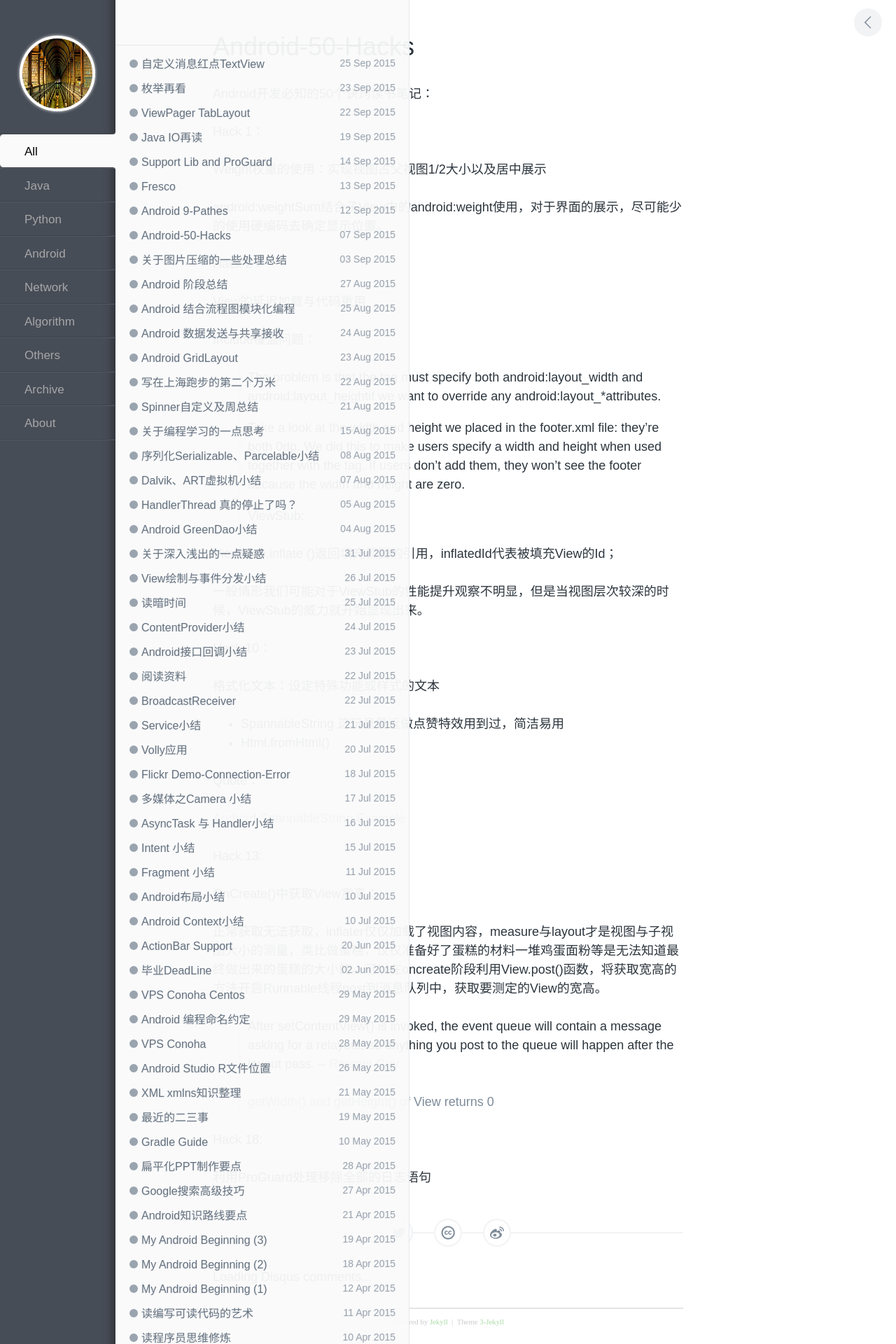
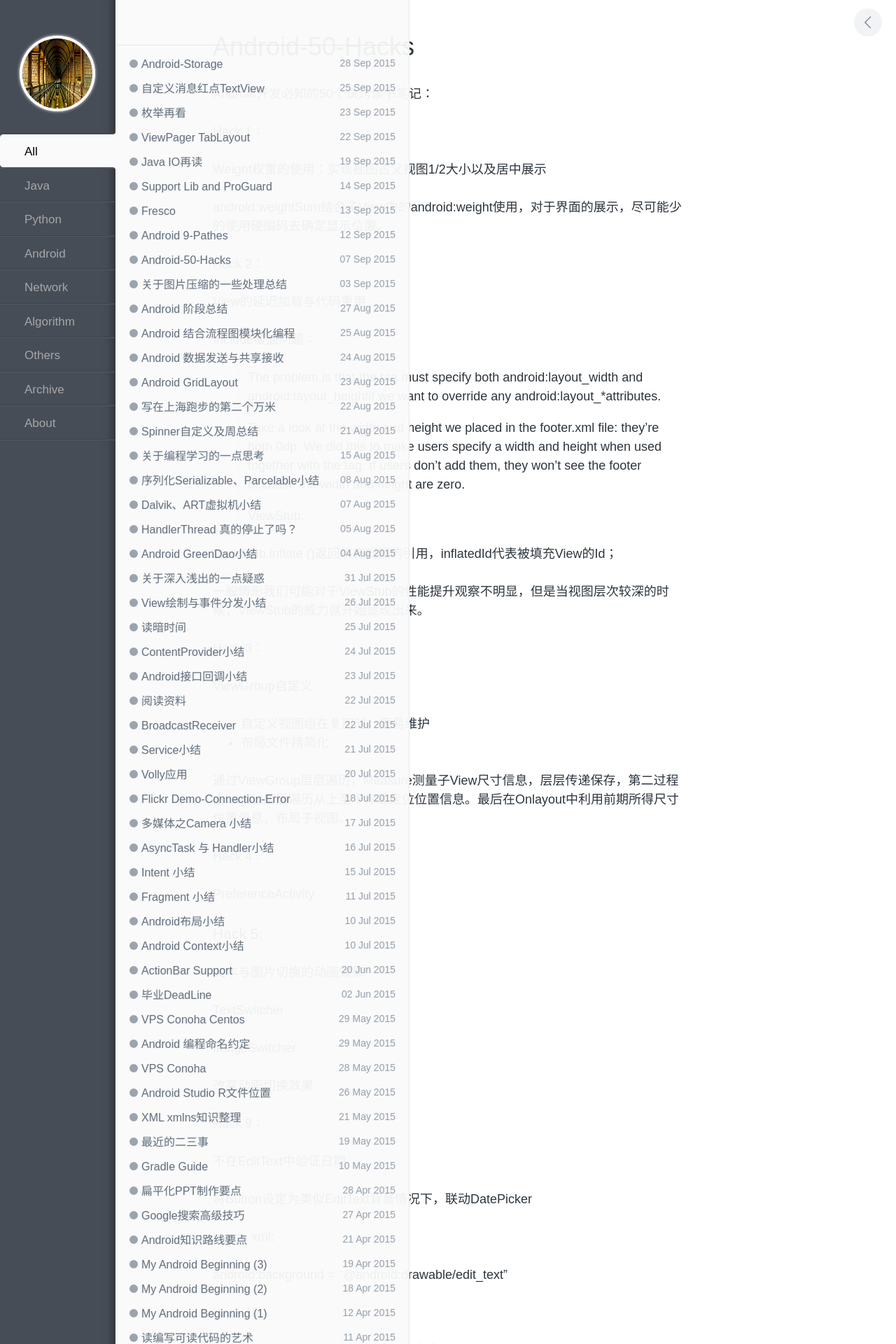
Before and after one commit to enlipan/enlipan.github.io, a Jekyll site: the page built from _posts/2015-9-7-android-50-hacks.md, in a window 1280 px wide. Shown: the top 1920 px of the page at 70% size. Built offline with Jekyll 4.4.1, drawn with Linux system fonts in a browser that asks for light colours; comment, search, counter and statistics services are not loaded.

Commit message:
post android storage

```diff
--- a/_posts/2015-9-7-android-50-hacks.md
+++ b/_posts/2015-9-7-android-50-hacks.md
@@ -29,11 +29,45 @@ ViewStub.inflate ()返回填充视图的引用，inflatedId代表被填充View
 
 一般情形我们可能对于ViewStub的性能提升观察不明显，但是当视图层次较深的时候，ViewStub的威力就开始显现出来。
 
+####Hack 3：
+
+ViewGroup自定义
+
+* 自定义视图组在复用时，更易维护
+* 布局文件精简化
+
+通过ViewGroup层层遍历，Measure测量子View尺寸信息，层层传递保存，第二过程由Layout层层遍历从上至下传递定位位置信息。最后在Onlayout中利用前期所得尺寸位置信息，布局子视图。
+
+
+
+####Hack 4：
+
+PreferenceActivity
+
+
+
+###Hack 5:
+
+文本与图片切换的动画效果
+
+TextSwitcher
+
+ImageSwitcher
+
+改变动画切换效果
 
 
 
 
+####Hack 9：
 
+不在EditText中验证日期
+
+将Button设定为类似EditText背景情况下，联动DatePicker
+
+button  xml:
+
+android:background = "@android:drawable/edit_text"
 
 
 
```
Also changed, not shown: _posts/2015-9-23-java-enum-again.md (+1 -0 lines), _posts/2015-9-28-android-storage.md (added, +50 -0 lines).
